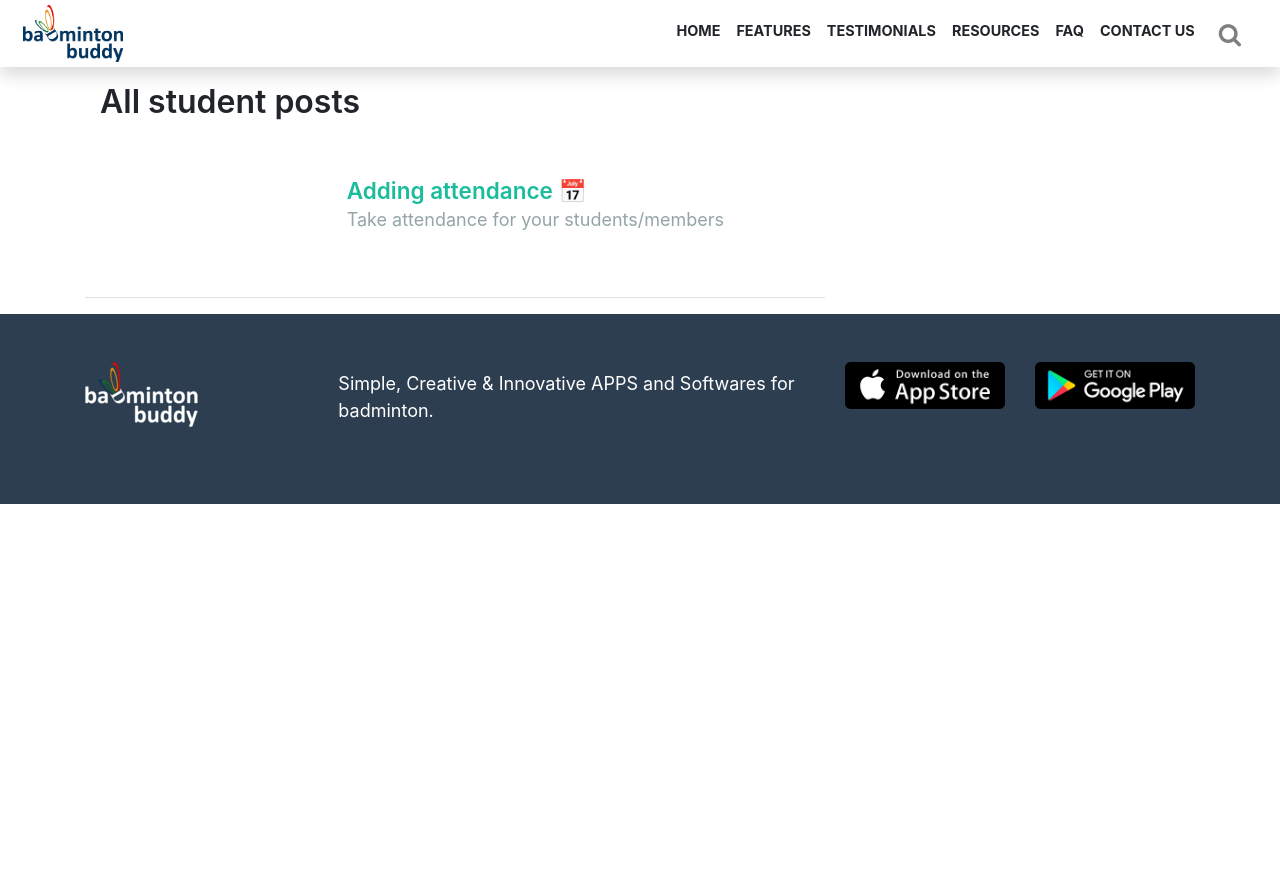
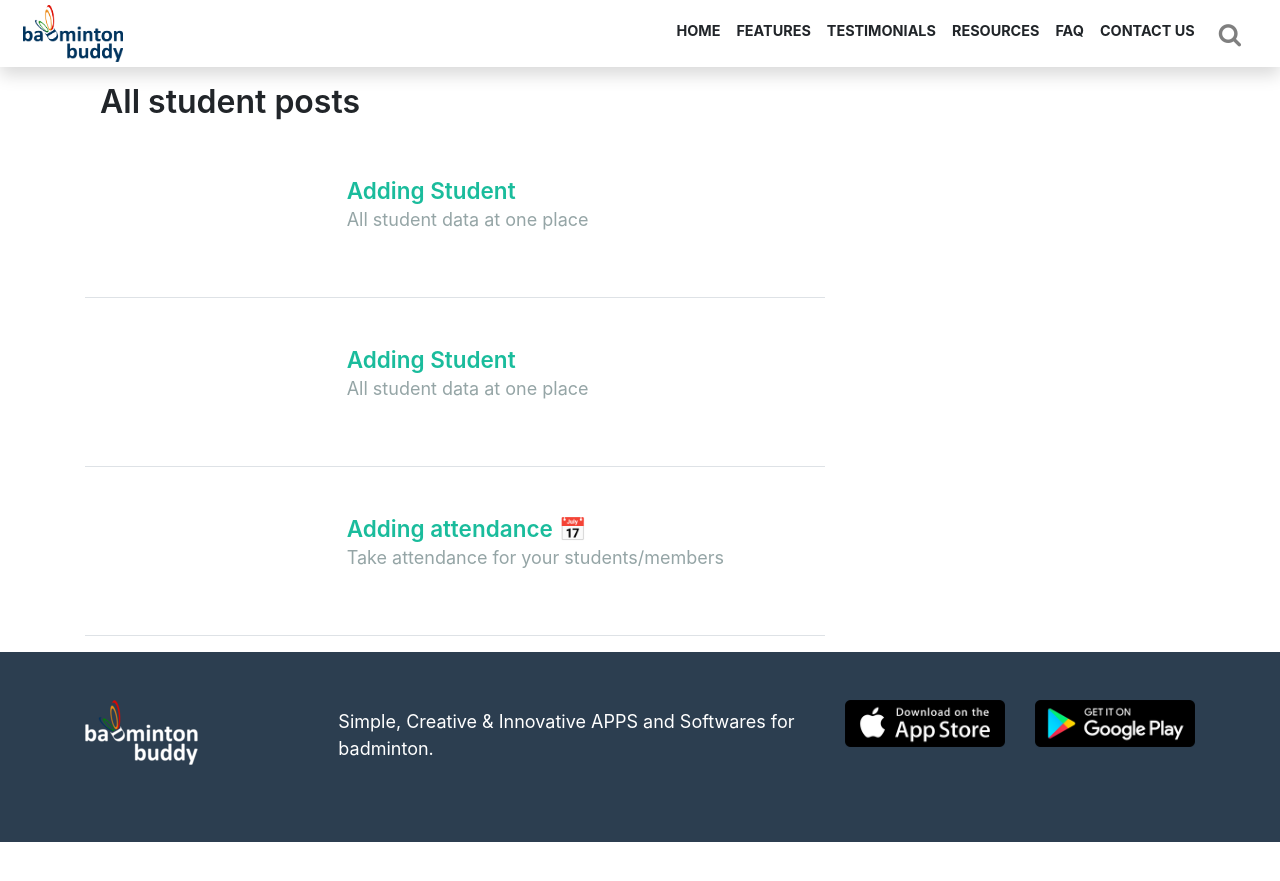
Before and after one commit to SampatDixit/sampatdixit.github.io, a Jekyll site: the page built from _archives/tags/student.md, in a window 1280 px wide. Shown: the top 881 px of the page. Built offline with Jekyll 4.4.1, drawn with Linux system fonts in a browser that asks for light colours; nearby versions of some CDN libraries; emoji names are drawn with the system emoji font; part of the change alters nothing that is shown.

Commit message:
Adding student article

```diff
--- /dev/null
+++ b/_posts/drive/guide/student/2023-08-05-adding-student.md
@@ -0,0 +1,29 @@
+---
+layout: bb_guide_post
+author: Sampat
+permalink: /drive/guide/student/adding-student
+title: Adding Student
+excerpt: All student data at one place
+date: 2024-08-05
+tags: student
+categories: guide
+---
+Maintaining student data is a very stressful activity and keeping the data updated across all team members is still more problamatic. We have solved that with Badmintonbuddy DRIVE
+
+### Steps to Add a Student
+
+{% include yt-shorts.html videoid='coLHBXwMqXk'%}
+
+
+1. **Navigate to Home Screen**: Click the **+** button
+2. **Add Student**: Select the **Add Student** icon
+3. **Add Student Screen**: On the add student screen add details like:
+    - **Photo** - Photo of the student
+    - **Batch** - Select the appropriate batch
+    - **Name** - Name of the student
+    - **Enrolled days** - Select the correct enrolled days
+    - **Fees and other details** - Add fees, phone number and other details
+4. **Custom fields** - If you want to add any more details you can add custom fields of you own. See [defining custom fields](/drive/guide/student/defining-custom-fields)  for more information.
+5. **Add**: Click the **ADD** button to add the student
+
+For each student, you can also track the attendance and their fees.
--- /dev/null
+++ b/_posts/drive/guide/student/2023-08-05-defining-custom-fields.md
@@ -0,0 +1,33 @@
+---
+layout: bb_guide_post
+author: Sampat
+permalink: /drive/guide/student/defining-custom-fields
+title: Adding Student
+excerpt: All student data at one place
+date: 2024-08-05
+tags: student
+categories: guide
+---
+Maintaining student data is a very stressful activity and keeping the data updated across all team members is still more problamatic. We have solved that with Badmintonbuddy DRIVE
+
+### Steps to Add a Student
+
+{% include yt-shorts.html videoid='coLHBXwMqXk'%}
+
+
+1. **Navigate to Home Screen**: Click the **+** button
+2. **Add Student**: Select the **Add Student** icon
+3. **Add Student Screen**: On the add student screen add details like:
+    - **Photo** - Photo of the student
+    - **Batch** - Select the appropriate batch
+    - **Name** - Name of the student
+    - **Enrolled days** - Select the correct enrolled days
+    - **Fees and other details** - Add fees, phone number and other details
+4. **Custome fields** - If you want to add any more details you can add custom fields of you own. See [defining custom fields](https://link)  for more information.
+4. **Add**: Click the **ADD** button to add the student
+
+Once all batches are created, you can navigate through all batches, organize students in each batch, track attendance for batches and more..
+
+You can now start adding students to the new batch.
+
+:dart: Check out [best practices for creating batches](/drive/guide/batch/best-practice).
```
Also changed, not shown: _posts/drive/guide/team/2024-08-05-removing-team.md (line endings or trailing spaces).
